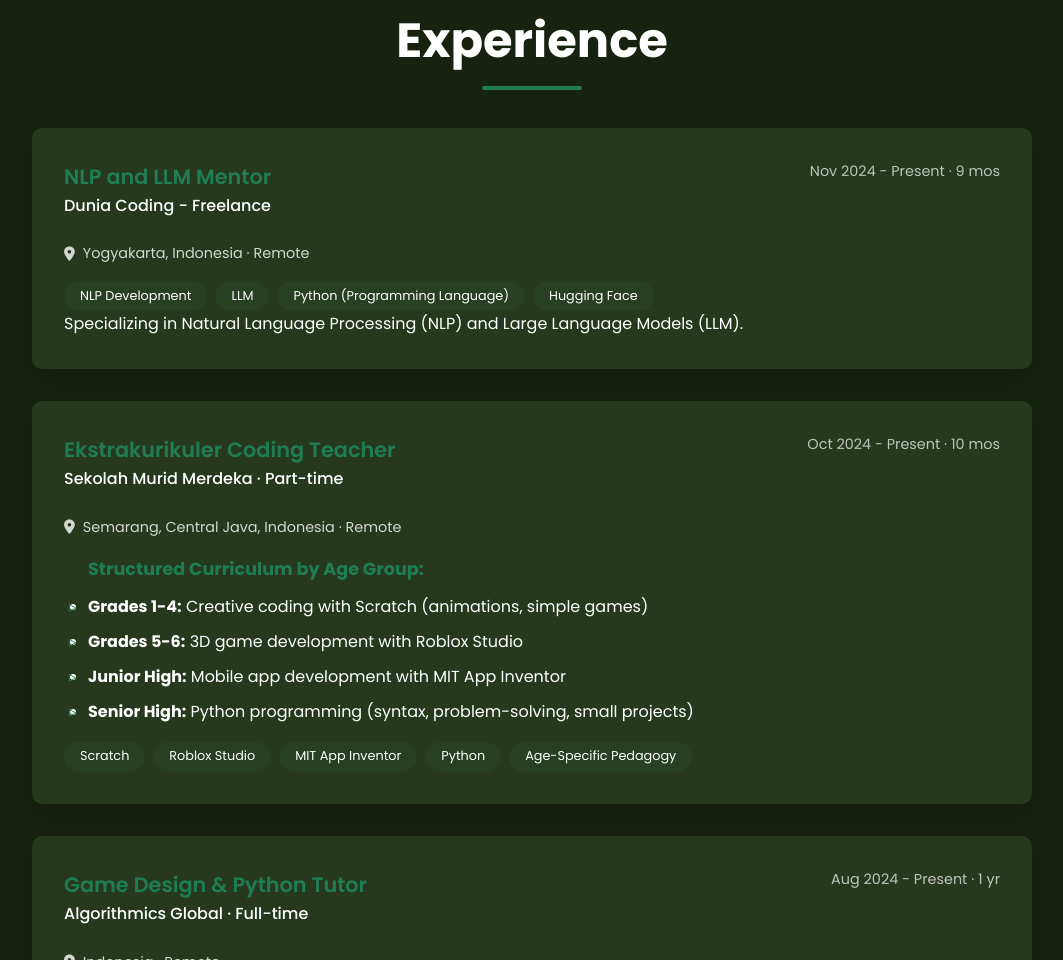
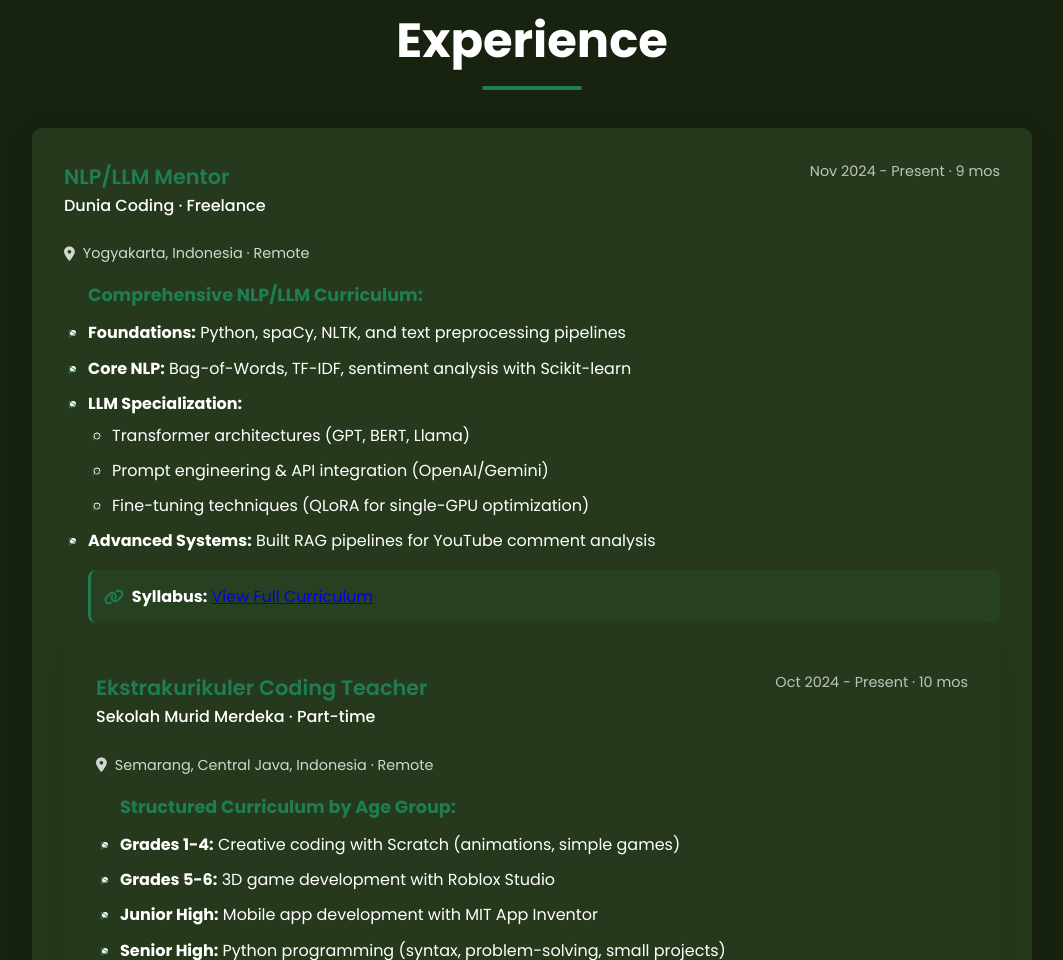
Before and after one commit to dewiidda/portfolio, a plain HTML site: page index.html in a window 1280 px wide. Shown: the part 1696-2656 px from the top of the page, without its empty margins (108-1171 px from the left). Drawn offline with Linux system fonts and the light colour scheme.

Commit message:
edit dunia coding section

```diff
--- a/index.html
+++ b/index.html
@@ -827,11 +827,12 @@
     <section class="section" id="experience">
       <h2 class="section-title">Experience</h2>
       <div class="experience-container">
+        <!-- Dunia Coding - NLP/LLM Mentor -->
 <div class="experience-item">
     <div class="experience-header">
       <div>
-              <h3 class="experience-title">NLP and LLM Mentor</h3>
-              <p class="experience-company">Dunia Coding - Freelance</p>
+        <h3 class="experience-title">NLP/LLM Mentor</h3>
+        <p class="experience-company">Dunia Coding · Freelance</p>
       </div>
       <span class="experience-duration">Nov 2024 - Present · 9 mos</span>
     </div>
@@ -839,13 +840,24 @@
       <i class="fas fa-map-marker-alt"></i>
       <span>Yogyakarta, Indonesia · Remote</span>
     </div>
-          <div class="experience-skills">
-            <span class="experience-skill">NLP Development</span>
-            <span class="experience-skill">LLM</span>
-            <span class="experience-skill">Python (Programming Language)</span>
-            <span class="experience-skill">Hugging Face</span>
+    <div class="experience-description">
+      <h4>Comprehensive NLP/LLM Curriculum:</h4>
+      <ul>
+        <li><strong>Foundations:</strong> Python, spaCy, NLTK, and text preprocessing pipelines</li>
+        <li><strong>Core NLP:</strong> Bag-of-Words, TF-IDF, sentiment analysis with Scikit-learn</li>
+        <li><strong>LLM Specialization:</strong>
+          <ul>
+            <li>Transformer architectures (GPT, BERT, Llama)</li>
+            <li>Prompt engineering & API integration (OpenAI/Gemini)</li>
+            <li>Fine-tuning techniques (QLoRA for single-GPU optimization)</li>
+          </ul>
+        </li>
+        <li><strong>Advanced Systems:</strong> Built RAG pipelines for YouTube comment analysis</li>
+      </ul>
+      <div class="experience-outcome">
+        <i class="fas fa-link"></i>
+        <span><strong>Syllabus:</strong> <a href="[YOUR_NOTE_LINK]" target="_blank">View Full Curriculum</a></span>
       </div>
-          <p>Specializing in Natural Language Processing (NLP) and Large Language Models (LLM).</p>
     </div>
 
         <div class="experience-item">
```
Lines whose indentation alone changed are shown as unchanged.
